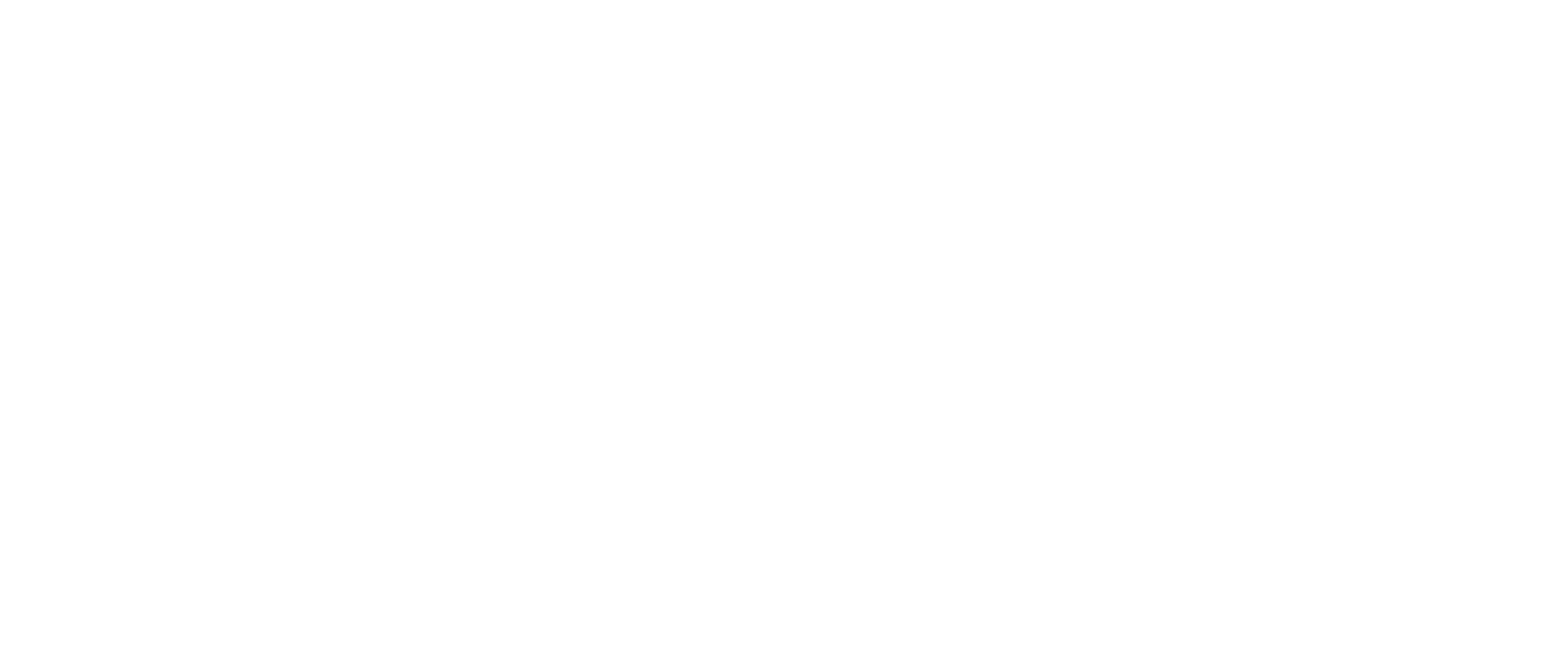
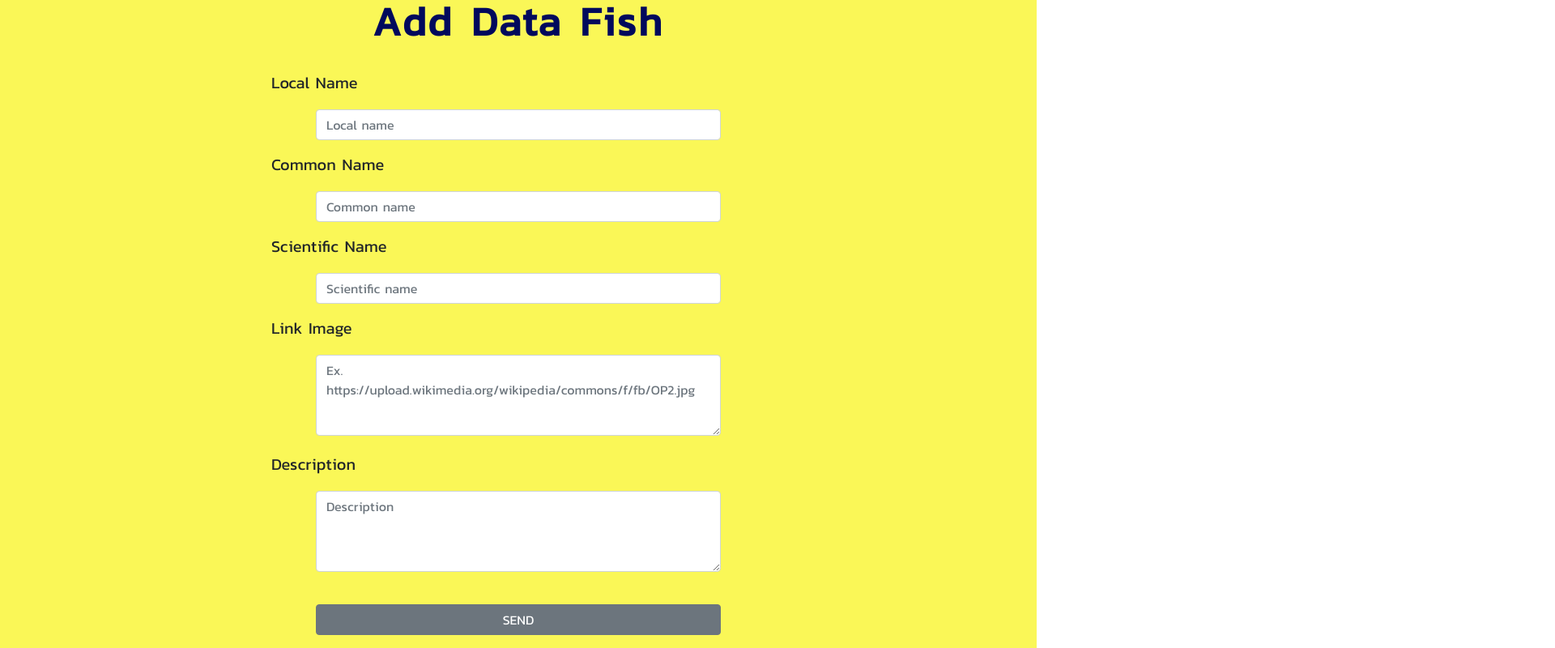
Before and after one commit to Gampanart111440/Fish_Frontend, a React (Create React App) app: page /addfish in a window 1280 px wide. Shown: the part 353-1153 px from the top of the page at 81% size, 1920 px wide, since content can reach past the window. Before the commit the page ends 800 px from the top, so only its background shows below. Built offline with nearby package versions, Linux system fonts and the light colour scheme; sample sign-in values are in the browser's storage.

Commit message:
page add fish complete

```diff
--- a/src/App.js
+++ b/src/App.js
@@ -3,6 +3,7 @@
 import "bootstrap/dist/css/bootstrap.min.css";
 import Login from './Component/Login/Login'
 import DetailFish from './Component/Detail/DetailFish'
+import AddFish from './Component/CreateFish/AddFish'
 import { Provider } from 'react-redux'
 import store from './Redux/Reducer'
 import { Switch, Route, BrowserRouter as Router } from "react-router-dom";
@@ -14,6 +15,7 @@
           <Switch>
             <Route exact path="/" component={Login} />
             <Route exact path="/datafish" component={DetailFish} />
+            <Route exact path="/addfish" component={AddFish} />
           </Switch>
         </Router>
       </div>
--- /dev/null
+++ b/src/Component/CreateFish/AddFish.js
@@ -0,0 +1,104 @@
+import React, { useState, useEffect } from 'react';
+import { Col, Row, Button, Form, FormGroup, Label, Input, Container } from 'reactstrap';
+import { bindActionCreators } from 'redux';
+import { listAction } from '../../Redux/Reducer'
+import { useDispatch, useSelector } from 'react-redux';
+import { useHistory } from 'react-router-dom'
+import './add_fish.css';
+
+function AddFish() {
+    const psuPass = useSelector(state => state.psuPass)
+    const ListAction = bindActionCreators(listAction, useDispatch())
+    const history = useHistory()
+    const [username, setUsername] = useState('')
+    const [message, setMessage] = useState('')
+    const [userform, setForm] = useState({
+        id: "",
+        local_name: "",
+        common_name: "",
+        scientific_name: "",
+        image: "",
+        fish_detail: ""
+    })
+
+    const psuLogouts = () => {
+        ListAction.psuLogout()
+        if (psuPass.id === "") {
+            localStorage.removeItem('datauser')
+            history.push('/')
+        }
+    }
+
+    useEffect(() => {
+        let user = localStorage.getItem('datauser');
+        setUsername(user)
+        if (username !== null) {
+            history.push('/addfish')
+        }
+        else {
+            history.push('/')
+        }
+    }, [username])
+
+    const sendData = () => {
+        if (userform.local_name && userform.common_name && userform.scientific_name && userform.image && userform.fish_detail) {
+            ListAction.addFish(userform)
+            history.push('/datafish')
+        }
+        else {
+            setMessage("กรุณากรอกข้อมูลให้ครบถ้วน")
+        }
+    }
+
+    return (
+        <div className="pageAddfish" >
+            <Container>
+                <Form>
+                    <Row>
+                        <Col align="right">
+                            <h5>{username}</h5>
+                            <Button color="danger" onClick={psuLogouts}>Logout</Button>
+                        </Col>
+                    </Row>
+                    <Row>
+                        <Col>
+                            <FormGroup align="center">
+                                <div>
+                                    <h2 className="textHead2">Add Data Fish</h2>
+                                </div>
+                                <Input className="ip2" type="hidden" autocomplete="off" name="username" onChange={(e) => setForm({ ...userform, id: e.target.value })} />
+                                <div className="formIP2">
+                                    <Label className="textLabel">Local Name</Label>
+                                </div>
+                                <Input className="ip2" type="text" autocomplete="off" name="username" onChange={(e) => setForm({ ...userform, local_name: e.target.value })} placeholder="Local name" />
+                                <div className="formIP2">
+                                    <Label className="textLabel">Common Name</Label>
+                                </div>
+                                <Input className="ip2" type="text" autocomplete="off" name="password" onChange={(e) => setForm({ ...userform, common_name: e.target.value })} placeholder="Common name" />
+                                <div className="formIP2">
+                                    <Label className="textLabel">Scientific Name</Label>
+                                </div>
+                                <Input className="ip2" type="text" autocomplete="off" name="password" onChange={(e) => setForm({ ...userform, scientific_name: e.target.value })} placeholder="Scientific name" />
+                                <div className="formIP2">
+                                    <Label className="textLabel">Link Image</Label>
+                                </div>
+                                <Input className="ip3" type="textarea" autocomplete="off" name="password" onChange={(e) => setForm({ ...userform, image: e.target.value })} placeholder="Ex. https://upload.wikimedia.org/wikipedia/commons/f/fb/OP2.jpg" />
+                                <div className="formIP2">
+                                    <Label className="textLabel">Description</Label>
+                                </div>
+                                <Input className="ip3" type="textarea" autocomplete="off" name="password" onChange={(e) => setForm({ ...userform, fish_detail: e.target.value })} placeholder="Description" />
+                                <p className="message">{message}</p>
+                                <Button className="bt2" style={{ width: "100%", marginTop: "50px" }}
+                                    onClick={() => {
+                                        sendData()
+                                    }}>SEND</Button>
+                            </FormGroup>
+                        </Col>
+                    </Row>
+                </Form>
+            </Container>
+        </div>
+    );
+}
+
+export default AddFish;
--- /dev/null
+++ b/src/Component/CreateFish/add_fish.css
@@ -0,0 +1,33 @@
+.pageAddfish {
+  background-color: rgb(250, 247, 87);
+  min-height: 100vh;
+  padding-top: 20px;
+}
+.textHead2 {
+  color: rgb(0, 9, 92);
+  letter-spacing: 3px;
+  font-size: 50px;
+  font-weight: bolder;
+  text-align: center;
+  margin-top: 20px;
+  margin-bottom: 30px;
+}
+.ip2 {
+  width: 500px;
+  margin-top: 10px;
+  margin-bottom: 15px;
+}
+.ip3 {
+  width: 500px;
+  height: 100px !important;
+  margin-top: 10px;
+  margin-bottom: 20px;
+}
+.formIP2 {
+  text-align: start;
+  margin-left: 250px;
+}
+.bt2 {
+  width: 500px !important;
+  margin-top: 20px !important;
+}
--- a/src/Component/Detail/CardFish.js
+++ b/src/Component/Detail/CardFish.js
@@ -2,7 +2,7 @@
 import './fish_detail.css';
 import {
     Card, CardImg, CardText, CardBody,
-    CardTitle, CardSubtitle, Row, Col
+    CardTitle, CardSubtitle, Row, Col, Button
 } from 'reactstrap';
 import { bindActionCreators } from 'redux';
 import { listAction } from '../../Redux/Reducer'
@@ -19,7 +19,8 @@
     return (
         <div>
             <h1 className="textWel">Welcome Fish Species</h1>
-            <Row>{
+            <Row>
+                {
                     fishReduc.map((item, idx) => (
                         <div key={idx} style={{ margin: 20 }} >
                             <Col>
@@ -27,8 +28,9 @@
                                     <CardImg top width="100%" className="pic" src={item.image} alt="Card image caitem" />
                                     <CardBody>
                                         <CardTitle><h1>{item.common_name}</h1></CardTitle>
-                                    <CardSubtitle><h4>{item.scientific_name}</h4></CardSubtitle>
-                                    <CardText><p>{item.fish_detail}</p></CardText>
+                                        <CardTitle>Local name: <p>{item.local_name}</p></CardTitle>
+                                        <CardSubtitle>Scientific name: <p>{item.scientific_name}</p></CardSubtitle>
+                                        <CardText>Description: <p>{item.fish_detail}</p></CardText>
                                     </CardBody>
                                 </Card>
                             </Col>
--- a/src/Redux/Reducer.js
+++ b/src/Redux/Reducer.js
@@ -166,7 +166,7 @@
 
 const rootReducer = combineReducers({
     psuPass: loginReducer,
-    form: formReducer,
+    formReduc: formReducer,
     fishReduc: fishReducer,
     getFish: getFishReducer,
     loading: loadingReducer
```
Lines whose indentation alone changed are shown as unchanged.
